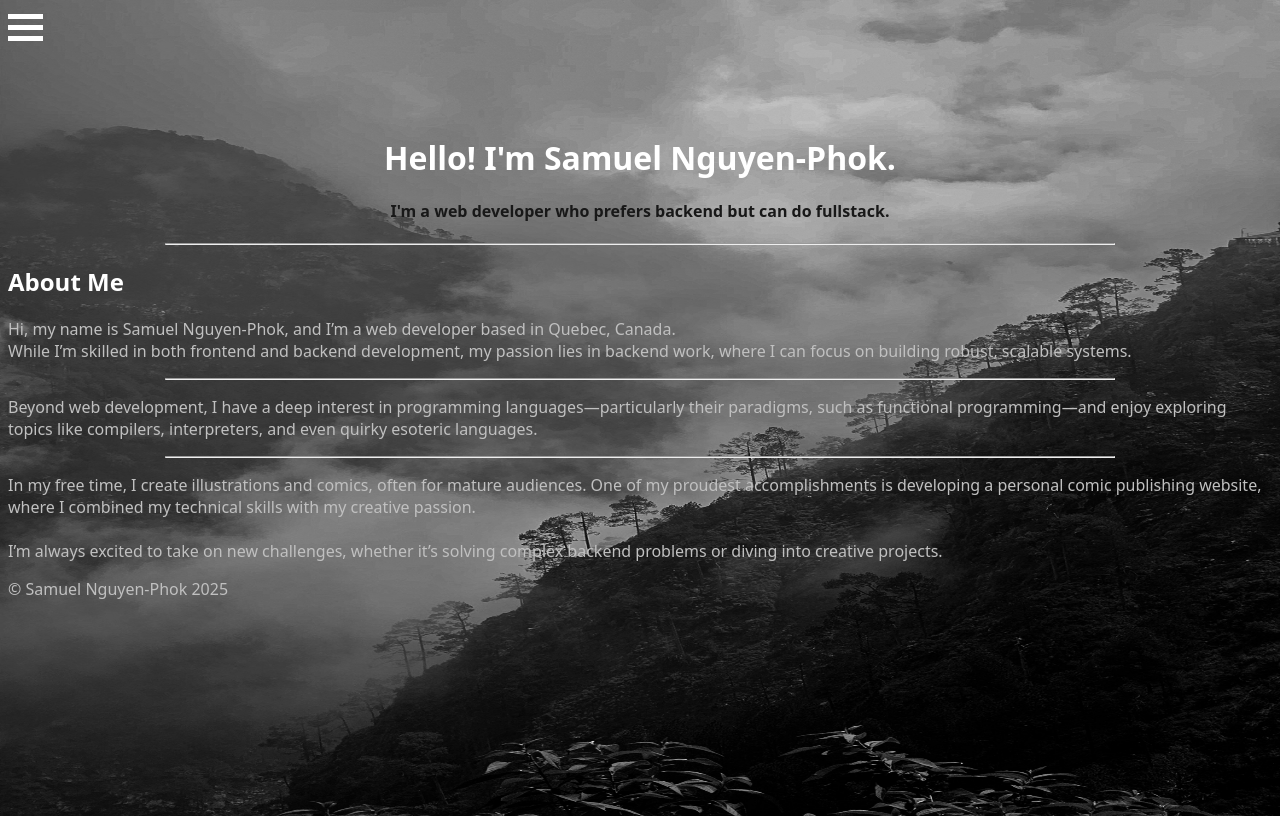
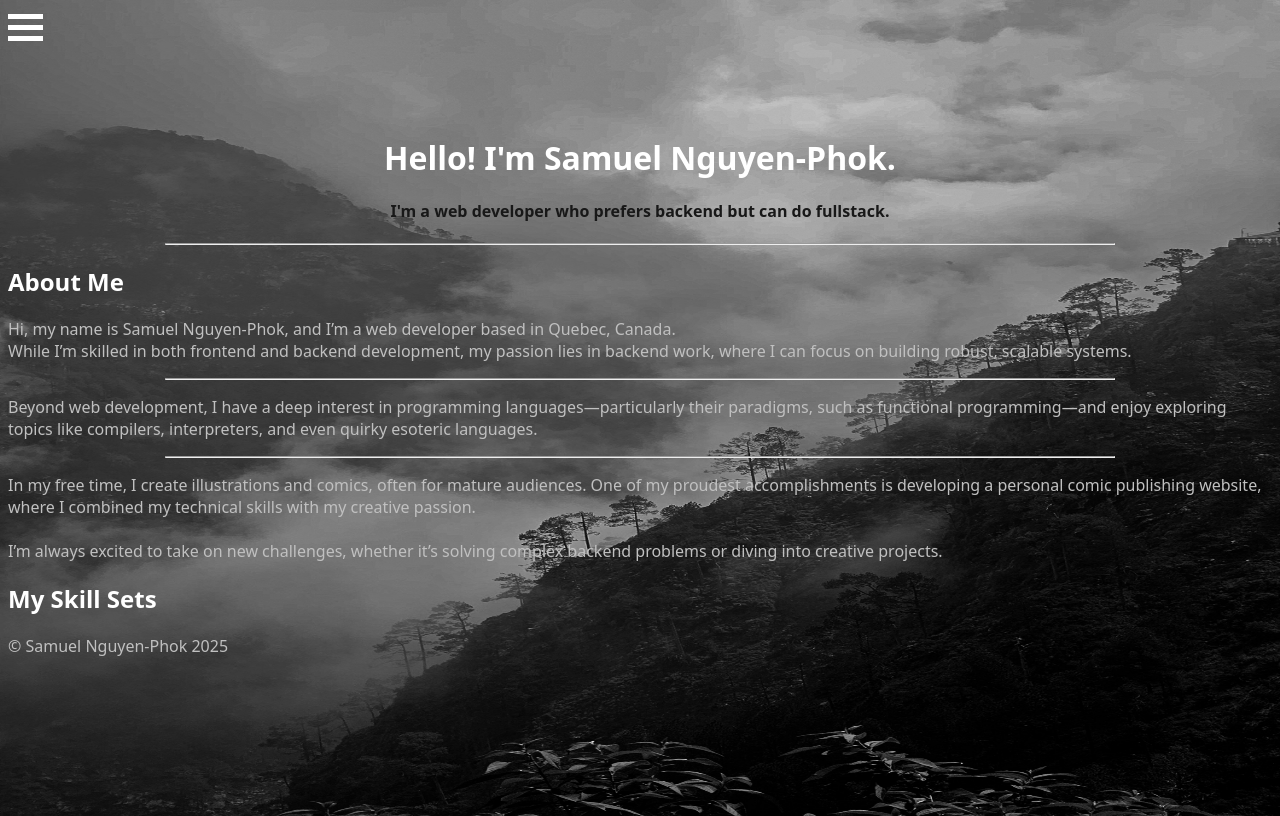
Before and after one commit to WildSource/snp-portfolio, a React (Vite) app: page / in a window 1280 px wide. Built offline with nearby package versions, Linux system fonts and the light colour scheme.

Commit message:
add skills component

```diff
--- a/src/App.jsx
+++ b/src/App.jsx
@@ -1,8 +1,9 @@
-import './App.css'
+import './App.css';
 import About from './components/about/About';
 import Title from './components/title/Title';
-import { NavbarContainer } from './components/navbar/Navbar'
+import { NavbarContainer } from './components/navbar/Navbar';
 import Footer from './components/footer/Footer';
+import Skills from './components/skills/Skills';
 
 function App() {
   return (
@@ -11,6 +12,7 @@ function App() {
       <Title />
       <hr></hr>
       <About />
+      <Skills />
       <Footer />
     </>
   );
--- /dev/null
+++ b/src/components/skills/Skills.jsx
@@ -0,0 +1,11 @@
+import './Skills.css'
+
+function Skills() {
+  return (
+    <>
+      <h2>My Skill Sets</h2>
+    </>
+  );
+}
+
+export default Skills;
```
Also changed, not shown: src/components/skills/Skills.css (added).
